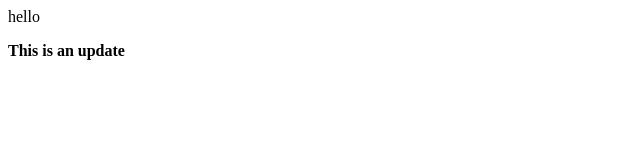
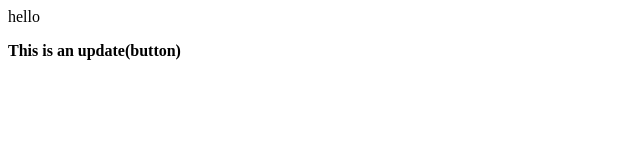
Before and after one commit to Aishanya-1112/test, a plain HTML site: page index.html in a window 1280 px wide. Shown: the full height of the page, 0-640 px from the left. Drawn offline with Linux system fonts and the light colour scheme.

```diff
--- a/index.html
+++ b/index.html
@@ -3,6 +3,6 @@
 </p>
 <b>
     <p>
-        This is an update
+        This is an update(button)
     </p>
 </b>
```
